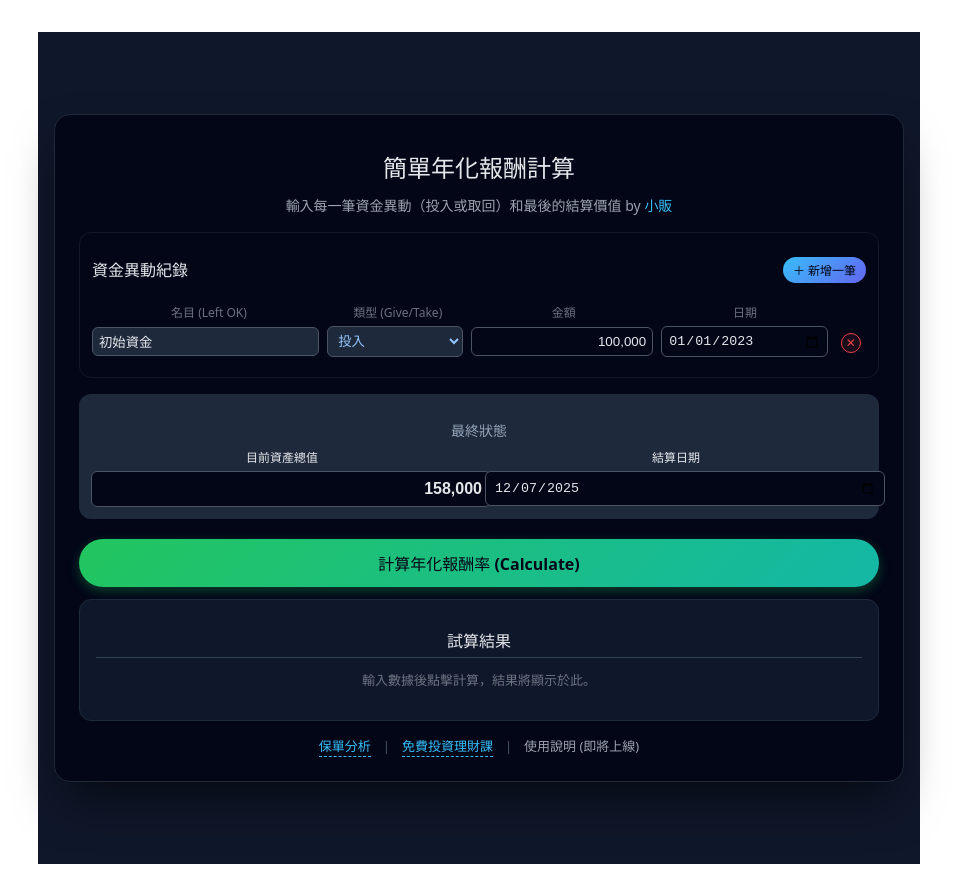
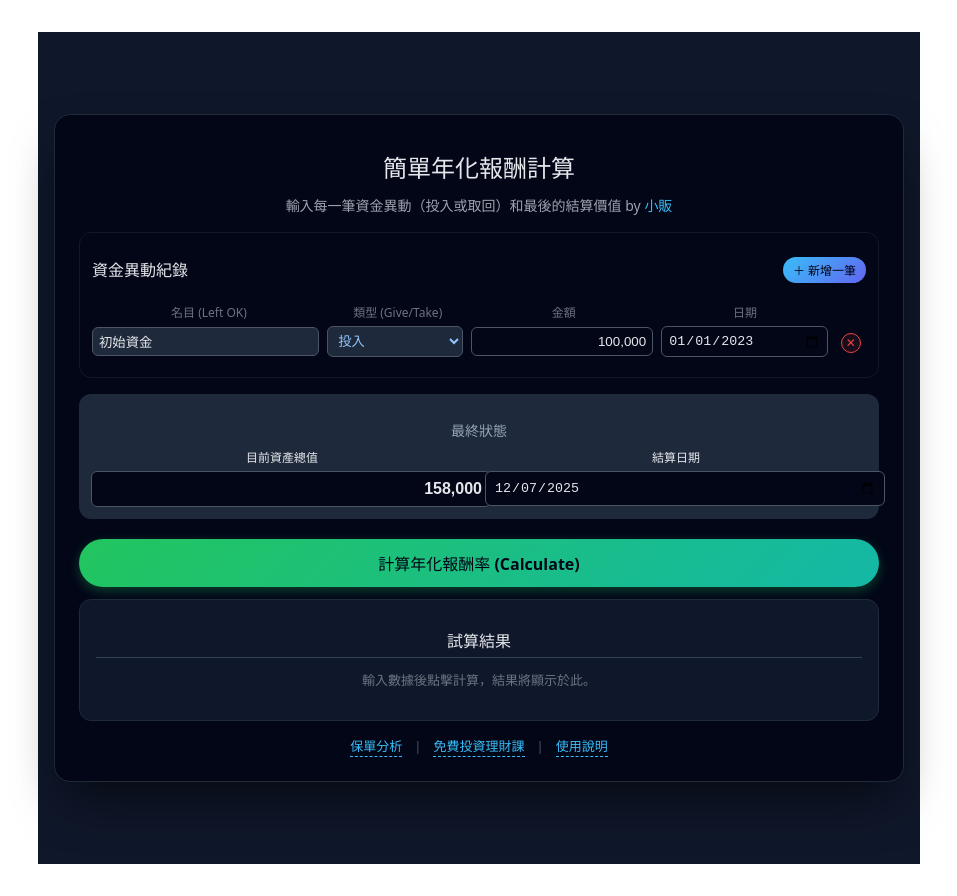
Before and after one commit to yiliang1107/annual_return, a React (Vite) app: page / in a window 1280 px wide. Shown: the whole page, without its empty margins (161-1118 px from the left). Built offline with nearby package versions, Linux system fonts and the light colour scheme.

Commit message:
Update usage link

```diff
--- a/src/App.jsx
+++ b/src/App.jsx
@@ -498,9 +498,14 @@ function App() {
             免費投資理財課
           </a>
           <span style={{ color: "#4b5563" }}>|</span>
-          <span style={{ color: "#9ca3af", cursor: "default" }} title="影片製作中，敬請期待">
-            使用說明 (即將上線)
-          </span>
+          <a
+            href="https://youtu.be/c7uVfH89kC8"
+            target="_blank"
+            rel="noreferrer"
+            style={{ color: "#38bdf8", textDecoration: "none", borderBottom: "1px dashed #38bdf8" }}
+          >
+            使用說明
+          </a>
         </div>
       </div>
     </div>
```
